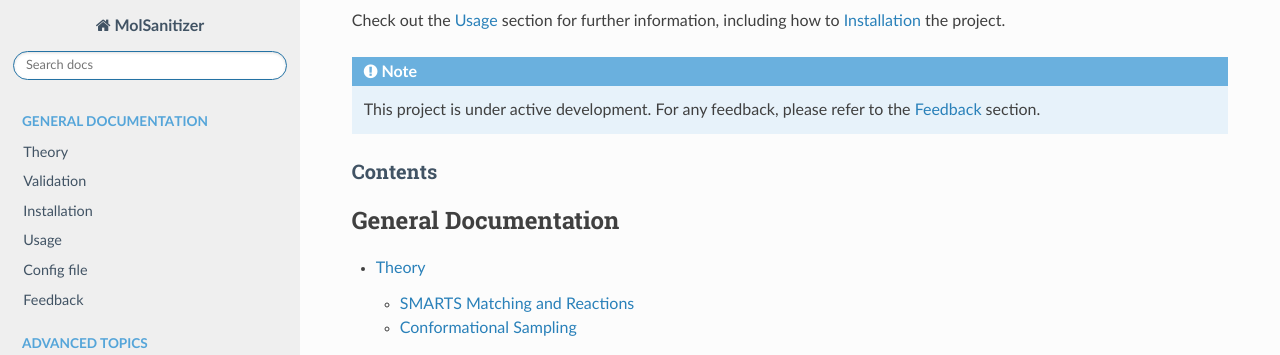
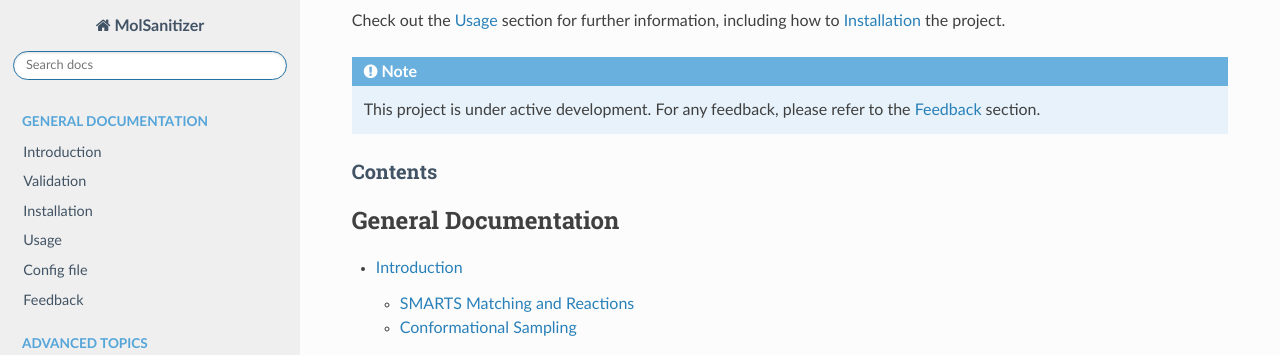
Before and after one commit to phonglam3103/msani-readthedocs, a Sphinx documentation site: the page built from docs/source/index.rst, in a window 1280 px wide and 900 px high, scrolled down 310 px. Shown: the top 355 px of the window. Built offline with Sphinx 7.4.7 and the Read the Docs theme 3.1.0, drawn with Linux system fonts in a browser that asks for light colours; formulas are drawn with MathJax 3.

Commit message:
Change theory to introduction

```diff
--- a/docs/source/index.rst
+++ b/docs/source/index.rst
@@ -21,7 +21,7 @@
    :maxdepth: 2
    :caption: General Documentation
 
-   theory
+   introduction
    validation
    installation
    usage
--- a/docs/source/theory.rst
+++ b/docs/source/introduction.rst
@@ -1,5 +1,7 @@
-Theory
+Introduction
 ######
+
+TODO
 
 SMARTS Matching and Reactions
 ******************************
```
